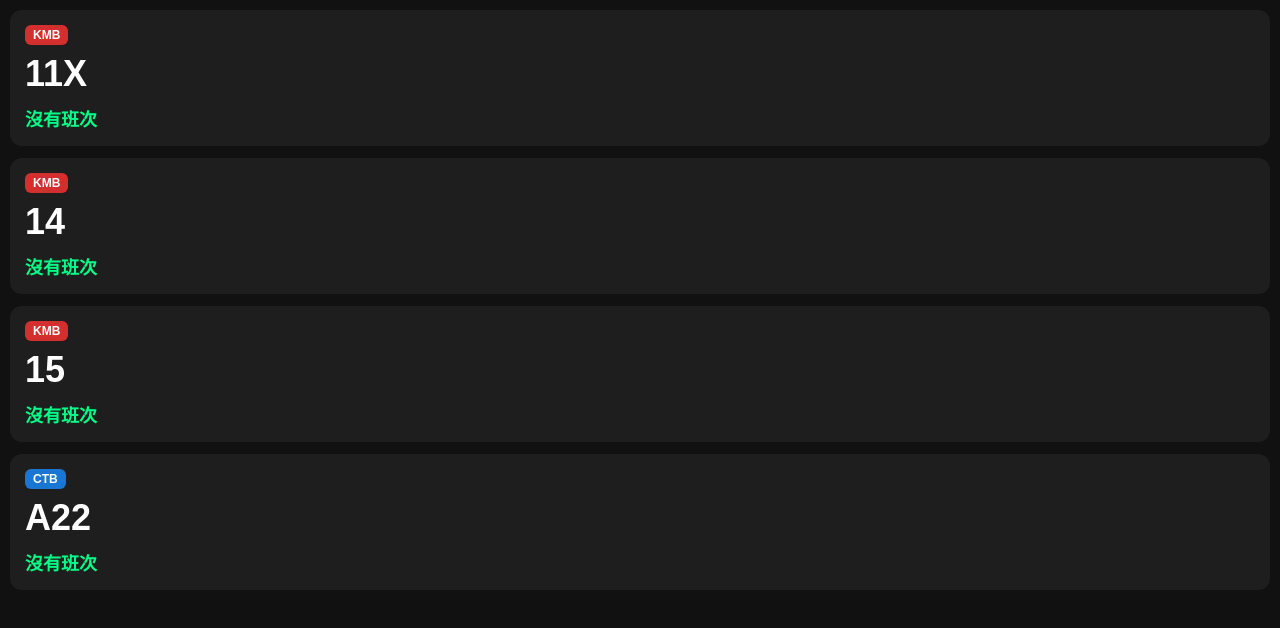
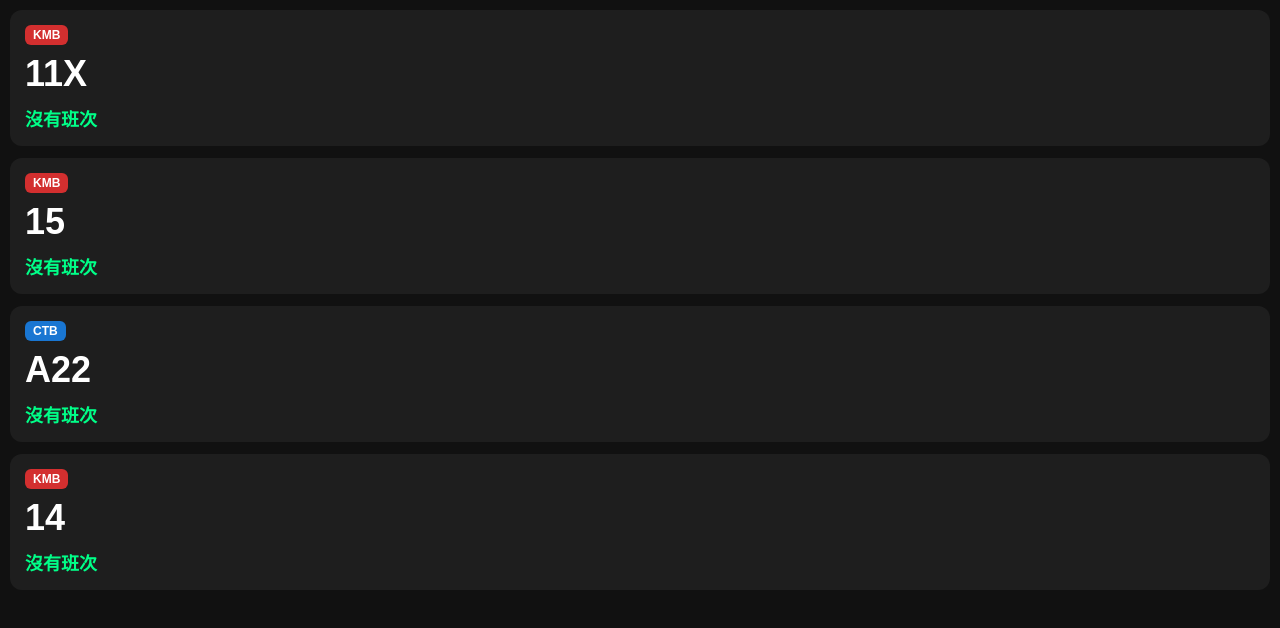
Before and after one commit to leo-cheung1128/myroute, a plain HTML site: page index.html in a window 1280 px wide. Drawn offline with Linux system fonts and the light colour scheme; no server answers.

Commit message:
Update index.html

```diff
--- a/index.html
+++ b/index.html
@@ -107,12 +107,13 @@ const routes = [
 
     // KMB
     { company: "kmb", route: "11X", stop: "38C2E40346BA619E" },
-    { company: "kmb", route: "14",  stop: "E37FF663075361FE" },
     { company: "kmb", route: "15",  stop: "8A25BDD80CA7201C" },
 
     // CTB
     { company: "ctb", route: "A22", stop: "001413" },
 
+    // Reordering
+    { company: "kmb", route: "14",  stop: "E37FF663075361FE" }
 ];
 
 let cache = {};
```
